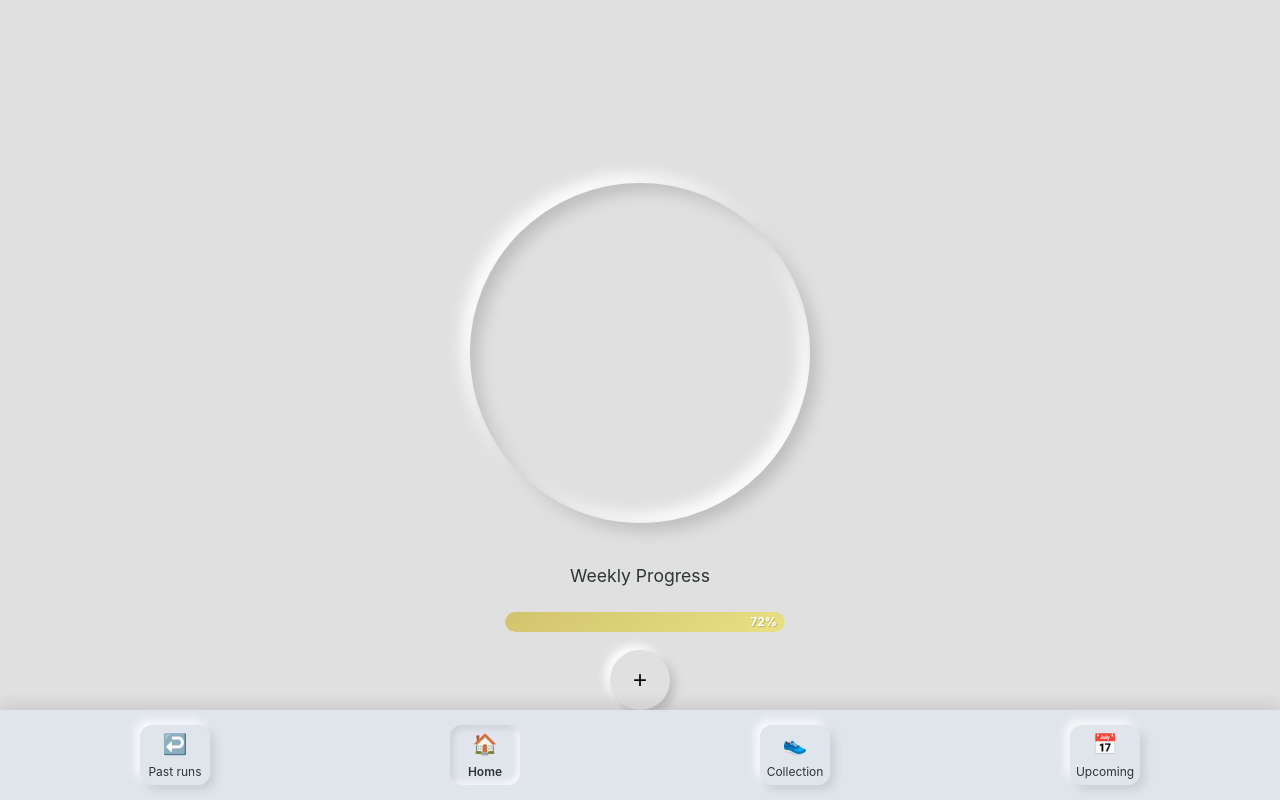
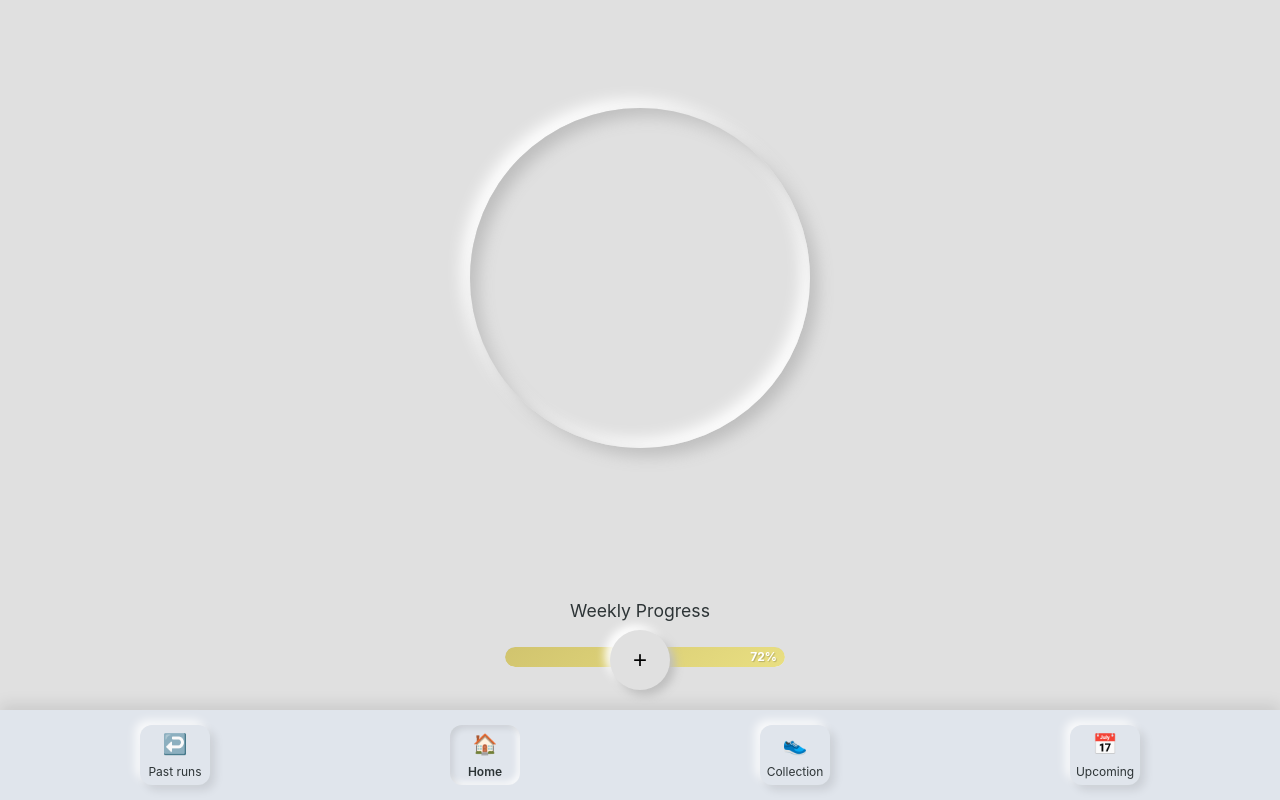
Before and after one commit to beanguap/shoe-mileage-tracker, a React (Vite) app in the folder client/: page / in a window 1280 px wide. Built offline with nearby package versions, Linux system fonts and the light colour scheme; no server answers.

Commit message:
style: adjust margins in ProgressBar and Home components for improved layout

```diff
--- a/client/src/components/ProgressBar/progressbar.css
+++ b/client/src/components/ProgressBar/progressbar.css
@@ -2,7 +2,6 @@
 .progress-container {
   width: 100%;
   padding: 5px;
-  margin: 10px 0;
 }
 
 .progress-background {
--- a/client/src/pages/Home/Home.css
+++ b/client/src/pages/Home/Home.css
@@ -7,7 +7,8 @@
   display: flex;
   align-items: center;
   justify-content: center;
-  margin: 40px auto;
+  margin-bottom: 150px;
+  margin: 20px a;
   box-shadow:
     inset 8px 8px 16px #bebebe,
     inset -8px -8px 16px #ffffff,
@@ -57,7 +58,7 @@
 
 .add-button {
   position: fixed;
-  bottom: 90px;
+  bottom: 110px;
   left: 50%;
   transform: translateX(-50%);
   width: 60px;
```
